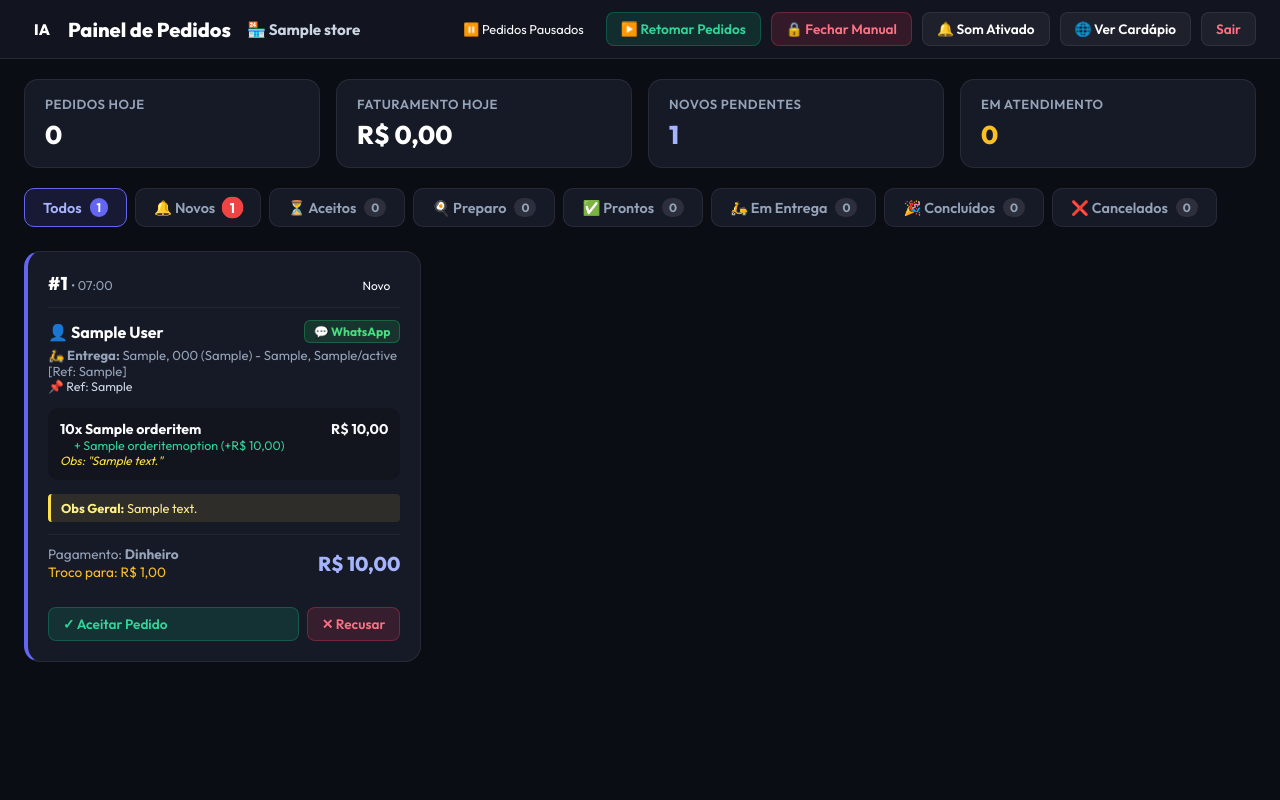
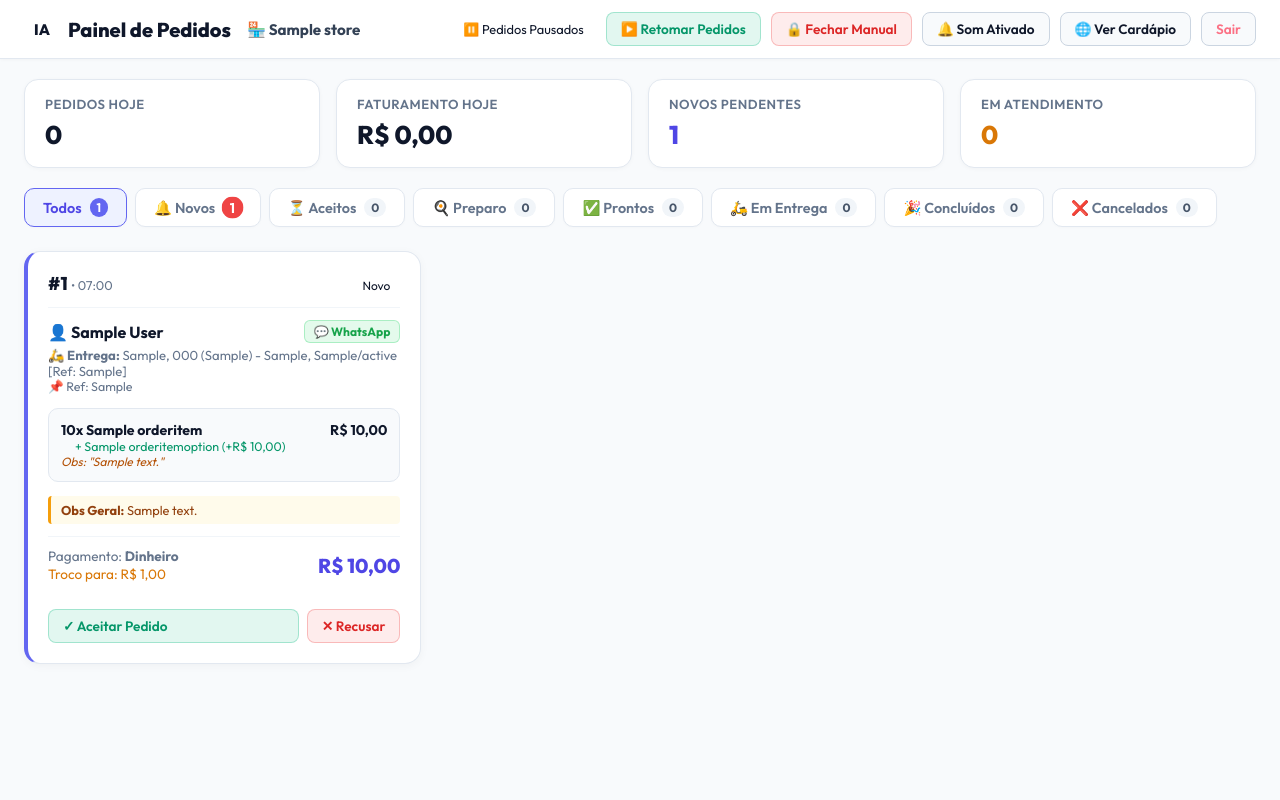
Before and after one commit to lgluiz1/mepedi, a Django app: a page that uses templates/dashboard/orders.html in a window 1280 px wide. Run offline with Django 5.2, Linux system fonts and the light colour scheme; a user stored in the database is signed in; tables that the repository leaves empty hold one stand-in row (values such as "Sample post").

Commit message:
feat(theme): migracao completa da plataforma para tema claro e moderno

```diff
--- a/static/css/menu.css
+++ b/static/css/menu.css
@@ -1,26 +1,26 @@
 /* ==========================================================================
-   IA-Pedidos | Design System do Cardápio Digital Mobile-First
+   IA-Pedidos | Design System do Cardápio Digital Mobile-First (Tema Claro)
    ========================================================================== */
 
 :root {
   --font-family: 'Outfit', -apple-system, BlinkMacSystemFont, 'Segoe UI', Roboto, sans-serif;
-  --bg-dark: #090d16;
-  --bg-surface: #111827;
-  --bg-card: rgba(26, 34, 52, 0.7);
-  --bg-card-hover: rgba(36, 48, 74, 0.9);
-  --border-subtle: rgba(255, 255, 255, 0.08);
-  --border-focus: rgba(99, 102, 241, 0.4);
+  --bg-dark: #f8fafc;
+  --bg-surface: #ffffff;
+  --bg-card: #ffffff;
+  --bg-card-hover: #f1f5f9;
+  --border-subtle: #e2e8f0;
+  --border-focus: rgba(79, 70, 229, 0.4);
 
-  --primary: #6366f1;
-  --primary-hover: #4f46e5;
-  --primary-glow: rgba(99, 102, 241, 0.35);
+  --primary: #4f46e5;
+  --primary-hover: #4338ca;
+  --primary-glow: rgba(79, 70, 229, 0.25);
   --accent-green: #10b981;
   --accent-amber: #f59e0b;
-  --accent-rose: #f43f5e;
+  --accent-rose: #ef4444;
 
-  --text-main: #f8fafc;
-  --text-muted: #94a3b8;
-  --text-dim: #64748b;
+  --text-main: #0f172a;
+  --text-muted: #475569;
+  --text-dim: #94a3b8;
 
   --radius-xs: 6px;
   --radius-sm: 10px;
@@ -28,24 +28,34 @@
   --radius-lg: 24px;
   --radius-full: 9999px;
 
-  --shadow-float: 0 10px 30px -5px rgba(0, 0, 0, 0.5), 0 0 20px var(--primary-glow);
+  --shadow-sm: 0 1px 3px rgba(0, 0, 0, 0.05);
+  --shadow-card: 0 2px 10px rgba(0, 0, 0, 0.04), 0 1px 3px rgba(0, 0, 0, 0.02);
+  --shadow-float: 0 12px 30px -5px rgba(79, 70, 229, 0.35), 0 4px 12px rgba(0, 0, 0, 0.08);
   --transition: all 0.25s cubic-bezier(0.4, 0, 0.2, 1);
+}
+
+* {
+  box-sizing: border-box;
+  margin: 0;
+  padding: 0;
 }
 
 body.menu-page {
   background-color: var(--bg-dark);
   color: var(--text-main);
   font-family: var(--font-family);
-  padding-bottom: 100px; /* espaço para o carrinho flutuante */
+  padding-bottom: 110px; /* espaço para o carrinho flutuante */
   -webkit-tap-highlight-color: transparent;
+  line-height: 1.5;
 }
 
 /* Header da Loja */
 .store-hero {
   position: relative;
-  background: linear-gradient(180deg, rgba(30, 41, 59, 0.8) 0%, var(--bg-dark) 100%);
+  background: linear-gradient(180deg, #ffffff 0%, #f8fafc 100%);
   padding: 24px 16px 20px;
   border-bottom: 1px solid var(--border-subtle);
+  box-shadow: 0 2px 6px rgba(0, 0, 0, 0.02);
 }
 
 .store-header-content {
--- a/static/js/cart.js
+++ b/static/js/cart.js
@@ -183,8 +183,8 @@ class IAPedidosCart {
         let html = `
           <div class="option-group-header">
             <div>
-              <strong style="color:#f8fafc; font-size:0.95rem;">${group.name}</strong>
-              ${group.description ? `<p style="font-size:0.75rem; color:#94a3b8; margin-top:2px;">${group.description}</p>` : ''}
+              <strong style="color:var(--text-main); font-size:0.95rem;">${group.name}</strong>
+              ${group.description ? `<p style="font-size:0.75rem; color:var(--text-muted); margin-top:2px;">${group.description}</p>` : ''}
             </div>
             <span class="group-badge ${badgeClass}">${badgeText}</span>
           </div>
--- a/templates/dashboard/orders.html
+++ b/templates/dashboard/orders.html
@@ -11,12 +11,12 @@
   <link rel="stylesheet" href="{% static 'css/menu.css' %}">
   <style>
     :root {
-      --dash-bg: #0b0d14;
-      --dash-header: #121520;
-      --dash-card: #161926;
-      --dash-card-border: rgba(255, 255, 255, 0.08);
-      --dash-text: #f8fafc;
-      --dash-muted: #94a3b8;
+      --dash-bg: #f8fafc;
+      --dash-header: #ffffff;
+      --dash-card: #ffffff;
+      --dash-card-border: #e2e8f0;
+      --dash-text: #0f172a;
+      --dash-muted: #64748b;
     }
     body {
       background-color: var(--dash-bg);
@@ -35,6 +35,7 @@
       top: 0;
       z-index: 100;
       padding: 12px 24px;
+      box-shadow: 0 1px 3px rgba(0, 0, 0, 0.03);
     }
     .header-content {
       max-width: 1400px;
@@ -57,12 +58,12 @@
       font-weight: 800;
       font-size: 1.25rem;
       text-decoration: none;
-      color: #fff;
+      color: #0f172a;
     }
     .store-select {
-      background: rgba(255, 255, 255, 0.05);
+      background: #f1f5f9;
       border: 1px solid var(--dash-card-border);
-      color: #fff;
+      color: #0f172a;
       padding: 6px 12px;
       border-radius: 8px;
       font-family: inherit;
@@ -92,28 +93,29 @@
       font-family: inherit;
     }
     .btn-dash-outline {
-      background: rgba(255, 255, 255, 0.05);
-      border-color: var(--dash-card-border);
-      color: #fff;
+      background: #f8fafc;
+      border-color: #cbd5e1;
+      color: #0f172a;
     }
     .btn-dash-outline:hover {
-      background: rgba(255, 255, 255, 0.1);
+      background: #f1f5f9;
+      border-color: #94a3b8;
     }
     .btn-dash-danger {
-      background: rgba(244, 63, 94, 0.15);
-      border-color: rgba(244, 63, 94, 0.3);
-      color: #fb7185;
+      background: rgba(239, 68, 68, 0.1);
+      border-color: rgba(239, 68, 68, 0.3);
+      color: #dc2626;
     }
     .btn-dash-danger:hover {
-      background: rgba(244, 63, 94, 0.25);
+      background: rgba(239, 68, 68, 0.18);
     }
     .btn-dash-success {
-      background: rgba(16, 185, 129, 0.15);
+      background: rgba(16, 185, 129, 0.12);
       border-color: rgba(16, 185, 129, 0.3);
-      color: #34d399;
+      color: #059669;
     }
     .btn-dash-success:hover {
-      background: rgba(16, 185, 129, 0.25);
+      background: rgba(16, 185, 129, 0.2);
     }
 
     /* Metrics Grid */
@@ -130,6 +132,7 @@
       border: 1px solid var(--dash-card-border);
       border-radius: 14px;
       padding: 16px 20px;
+      box-shadow: 0 1px 4px rgba(0, 0, 0, 0.03);
     }
     .metric-title {
       font-size: 0.82rem;
@@ -142,7 +145,7 @@
       font-size: 1.6rem;
       font-weight: 800;
       margin-top: 6px;
-      color: #fff;
+      color: #0f172a;
     }
 
     /* Tabs Filter */
@@ -156,7 +159,7 @@
       padding-bottom: 4px;
     }
     .tab-btn {
-      background: var(--dash-card);
+      background: #ffffff;
       border: 1px solid var(--dash-card-border);
       color: var(--dash-muted);
       padding: 9px 18px;
@@ -170,18 +173,20 @@
       gap: 8px;
       white-space: nowrap;
       transition: all 0.2s;
+      box-shadow: 0 1px 3px rgba(0, 0, 0, 0.02);
     }
     .tab-btn:hover {
-      color: #fff;
-      border-color: rgba(255, 255, 255, 0.2);
+      color: #0f172a;
+      border-color: #cbd5e1;
     }
     .tab-btn.active {
-      background: rgba(99, 102, 241, 0.15);
+      background: #eef2ff;
       border-color: #6366f1;
-      color: #a5b4fc;
+      color: #4f46e5;
     }
     .tab-badge {
-      background: rgba(255, 255, 255, 0.1);
+      background: #f1f5f9;
+      color: #475569;
       padding: 2px 7px;
       border-radius: 999px;
       font-size: 0.75rem;
@@ -212,7 +217,7 @@
       gap: 20px;
     }
     .order-card {
-      background: var(--dash-card);
+      background: #ffffff;
       border: 1px solid var(--dash-card-border);
       border-radius: 16px;
       padding: 20px;
@@ -221,10 +226,11 @@
       justify-content: space-between;
       transition: border-color 0.2s, box-shadow 0.2s;
       position: relative;
+      box-shadow: 0 2px 10px rgba(0, 0, 0, 0.04);
     }
     .order-card:hover {
-      border-color: rgba(99, 102, 241, 0.35);
-      box-shadow: 0 10px 25px rgba(0, 0, 0, 0.3);
+      border-color: #cbd5e1;
+      box-shadow: 0 8px 24px rgba(0, 0, 0, 0.08);
     }
     .order-card.status-NOVO {
       border-left: 4px solid #6366f1;
@@ -243,11 +249,11 @@
     }
     .order-card.status-CONCLUIDO {
       border-left: 4px solid #059669;
-      opacity: 0.85;
+      opacity: 0.9;
     }
     .order-card.status-CANCELADO {
       border-left: 4px solid #ef4444;
-      opacity: 0.65;
+      opacity: 0.7;
     }
 
     .order-card-header {
@@ -256,12 +262,12 @@
       justify-content: space-between;
       margin-bottom: 12px;
       padding-bottom: 12px;
-      border-bottom: 1px solid rgba(255, 255, 255, 0.05);
+      border-bottom: 1px solid #f1f5f9;
     }
     .order-card-num {
       font-size: 1.15rem;
       font-weight: 800;
-      color: #fff;
+      color: #0f172a;
     }
     .order-card-time {
       font-size: 0.8rem;
@@ -274,7 +280,7 @@
     .customer-name {
       font-weight: 700;
       font-size: 1rem;
-      color: #fff;
+      color: #0f172a;
       display: flex;
       align-items: center;
       justify-content: space-between;
@@ -283,9 +289,9 @@
       display: inline-flex;
       align-items: center;
       gap: 4px;
-      background: rgba(37, 211, 102, 0.15);
+      background: rgba(37, 211, 102, 0.12);
       border: 1px solid rgba(37, 211, 102, 0.3);
-      color: #4ade80;
+      color: #16a34a;
       padding: 3px 9px;
       border-radius: 6px;
       font-size: 0.75rem;
@@ -294,15 +300,17 @@
       transition: background 0.2s;
     }
     .btn-wa-chat:hover {
-      background: rgba(37, 211, 102, 0.25);
+      background: rgba(37, 211, 102, 0.22);
     }
 
     .order-items-box {
-      background: rgba(0, 0, 0, 0.2);
+      background: #f8fafc;
+      border: 1px solid #e2e8f0;
       border-radius: 10px;
       padding: 12px;
       margin-bottom: 14px;
       font-size: 0.88rem;
+      color: #0f172a;
     }
     .order-item-row {
       display: flex;
@@ -314,15 +322,15 @@
     }
     .option-tag {
       font-size: 0.78rem;
-      color: #94a3b8;
+      color: #64748b;
       display: block;
       margin-left: 14px;
     }
     .option-tag.add {
-      color: #34d399;
+      color: #059669;
     }
     .option-tag.sub {
-      color: #f87171;
+      color: #dc2626;
     }
 
     .order-totals-box {
@@ -330,13 +338,13 @@
       align-items: center;
       justify-content: space-between;
       padding: 10px 0;
-      border-top: 1px solid rgba(255, 255, 255, 0.05);
+      border-top: 1px solid #f1f5f9;
       margin-bottom: 16px;
     }
     .order-total-price {
       font-size: 1.25rem;
       font-weight: 800;
-      color: #a5b4fc;
+      color: #4f46e5;
     }
 
     .order-card-actions {
@@ -350,12 +358,12 @@
       position: fixed;
       bottom: 24px;
       right: 24px;
-      background: #1e1b4b;
+      background: #ffffff;
       border: 1px solid #6366f1;
-      color: #fff;
+      color: #0f172a;
       padding: 16px 20px;
       border-radius: 12px;
-      box-shadow: 0 10px 30px rgba(0, 0, 0, 0.6);
+      box-shadow: 0 10px 30px rgba(0, 0, 0, 0.12);
       display: none;
       align-items: center;
       gap: 12px;
@@ -388,7 +396,7 @@
             {% endfor %}
           </select>
         {% else %}
-          <span style="font-weight:700; color:#cbd5e1; font-size:0.95rem;">🏪 {{ store.name }}</span>
+          <span style="font-weight:700; color:#334155; font-size:0.95rem;">🏪 {{ store.name }}</span>
         {% endif %}
       </div>
 
@@ -444,11 +452,11 @@
     </div>
     <div class="metric-card">
       <div class="metric-title">Novos Pendentes</div>
-      <div class="metric-value" id="metricNewOrders" style="color:#a5b4fc;">{{ counts.NOVO }}</div>
+      <div class="metric-value" id="metricNewOrders" style="color:#4f46e5;">{{ counts.NOVO }}</div>
     </div>
     <div class="metric-card">
       <div class="metric-title">Em Atendimento</div>
-      <div class="metric-value" id="metricActiveOrders" style="color:#fbbf24;">
+      <div class="metric-value" id="metricActiveOrders" style="color:#d97706;">
         {{ counts.ACEITO|add:counts.EM_PREPARACAO|add:counts.PRONTO|add:counts.SAIU_PARA_ENTREGA }}
       </div>
     </div>
@@ -512,7 +520,7 @@
               {% if order.delivery_type == 'DELIVERY' %}
                 🛵 <strong>Entrega:</strong> {{ order.formatted_delivery_address }}
                 {% if order.reference %}
-                  <div style="color:#cbd5e1; font-size:0.78rem;">📌 Ref: {{ order.reference }}</div>
+                  <div style="color:#64748b; font-size:0.78rem;">📌 Ref: {{ order.reference }}</div>
                 {% endif %}
               {% else %}
                 🛍️ <strong>Retirada no Balcão</strong>
@@ -532,7 +540,7 @@
                     </span>
                   {% endfor %}
                   {% if item.notes %}
-                    <div style="font-size:0.75rem; color:#fde047; font-style:italic;">Obs: "{{ item.notes }}"</div>
+                    <div style="font-size:0.75rem; color:#b45309; font-style:italic;">Obs: "{{ item.notes }}"</div>
                   {% endif %}
                 </div>
                 <span style="font-weight:700;">R$ {{ item.total|floatformat:2 }}</span>
@@ -542,7 +550,7 @@
 
           <!-- Observação Geral -->
           {% if order.notes %}
-            <div style="font-size:0.8rem; background:rgba(253, 224, 71, 0.1); border-left:3px solid #fde047; color:#fef08a; padding:6px 10px; border-radius:4px; margin-bottom:12px;">
+            <div style="font-size:0.8rem; background:#fffbeb; border-left:3px solid #f59e0b; color:#92400e; padding:6px 10px; border-radius:4px; margin-bottom:12px;">
               <strong>Obs Geral:</strong> {{ order.notes }}
             </div>
           {% endif %}
@@ -554,7 +562,7 @@
             <div style="font-size:0.85rem; color:var(--dash-muted);">
               <div>Pagamento: <strong>{{ order.get_payment_method_display }}</strong></div>
               {% if order.change_for %}
-                <div style="color:#fbbf24;">Troco para: R$ {{ order.change_for|floatformat:2 }}</div>
+                <div style="color:#d97706;">Troco para: R$ {{ order.change_for|floatformat:2 }}</div>
               {% endif %}
             </div>
             <div class="order-total-price">
@@ -572,7 +580,7 @@
                 ✕ Recusar
               </button>
             {% elif order.status == 'ACEITO' %}
-              <button class="btn-dash btn-dash-outline" style="flex:1; border-color:#f59e0b; color:#fbbf24;" onclick="updateOrderStatus({{ order.id }}, 'EM_PREPARACAO')">
+              <button class="btn-dash btn-dash-outline" style="flex:1; border-color:#f59e0b; color:#d97706;" onclick="updateOrderStatus({{ order.id }}, 'EM_PREPARACAO')">
                 🍳 Iniciar Preparo
               </button>
               <button class="btn-dash btn-dash-danger" onclick="updateOrderStatus({{ order.id }}, 'CANCELADO')">
@@ -587,7 +595,7 @@
               </button>
             {% elif order.status == 'PRONTO' %}
               {% if order.delivery_type == 'DELIVERY' %}
-                <button class="btn-dash btn-dash-outline" style="flex:1; border-color:#3b82f6; color:#60a5fa;" onclick="updateOrderStatus({{ order.id }}, 'SAIU_PARA_ENTREGA')">
+                <button class="btn-dash btn-dash-outline" style="flex:1; border-color:#3b82f6; color:#2563eb;" onclick="updateOrderStatus({{ order.id }}, 'SAIU_PARA_ENTREGA')">
                   🛵 Despachar Entrega
                 </button>
               {% else %}
@@ -606,7 +614,7 @@
     {% empty %}
       <div id="emptyOrdersMessage" style="grid-column:1/-1; text-align:center; padding:60px 20px; color:var(--dash-muted);">
         <div style="font-size:3rem; margin-bottom:12px;">📭</div>
-        <h3 style="color:#fff; font-size:1.2rem; margin-bottom:8px;">Nenhum pedido encontrado</h3>
+        <h3 style="color:#0f172a; font-size:1.2rem; margin-bottom:8px;">Nenhum pedido encontrado</h3>
         <p style="font-size:0.9rem;">Novos pedidos recebidos no cardápio digital aparecerão aqui em tempo real.</p>
       </div>
     {% endfor %}
@@ -617,7 +625,7 @@
     <div style="font-size:1.8rem;">🔔</div>
     <div>
       <h4 style="margin:0 0 2px 0; font-size:0.95rem; font-weight:700;" id="toastTitle">Novo Pedido Recebido!</h4>
-      <p style="margin:0; font-size:0.82rem; color:#cbd5e1;" id="toastMessage">#100X de Cliente</p>
+      <p style="margin:0; font-size:0.82rem; color:#64748b;" id="toastMessage">#100X de Cliente</p>
     </div>
   </div>
 
```
Also changed, not shown: other parts of static/css/menu.css (+161 -63 lines), static/css/main.css (+33 -32 lines), templates/dashboard/login.html (+21 -21 lines), templates/dashboard/no_store.html (+7 -5 lines), templates/stores/checkout.html (+13 -9 lines), templates/stores/order_detail.html (+37 -36 lines), templates/stores/public_menu.html (+4 -4 lines).
